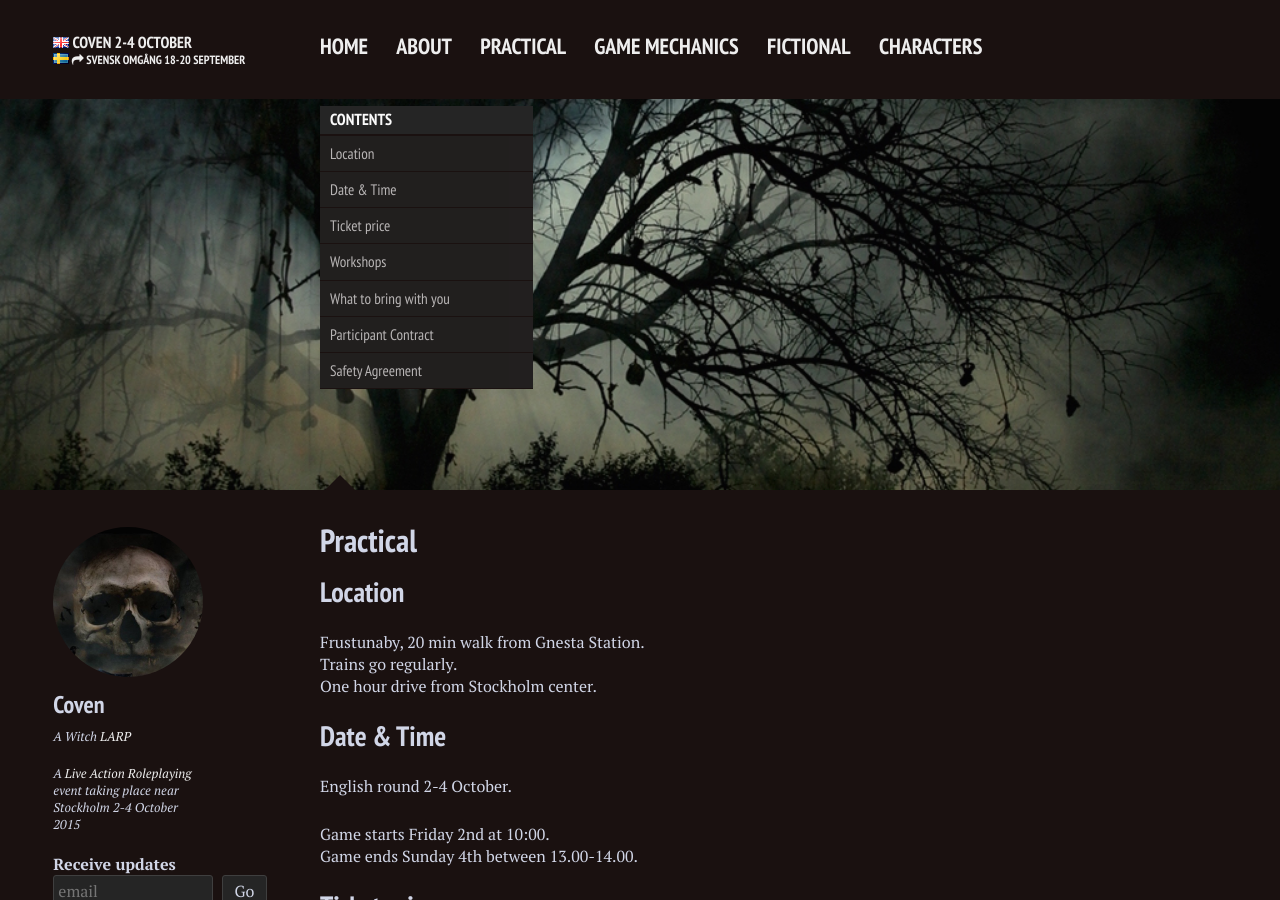
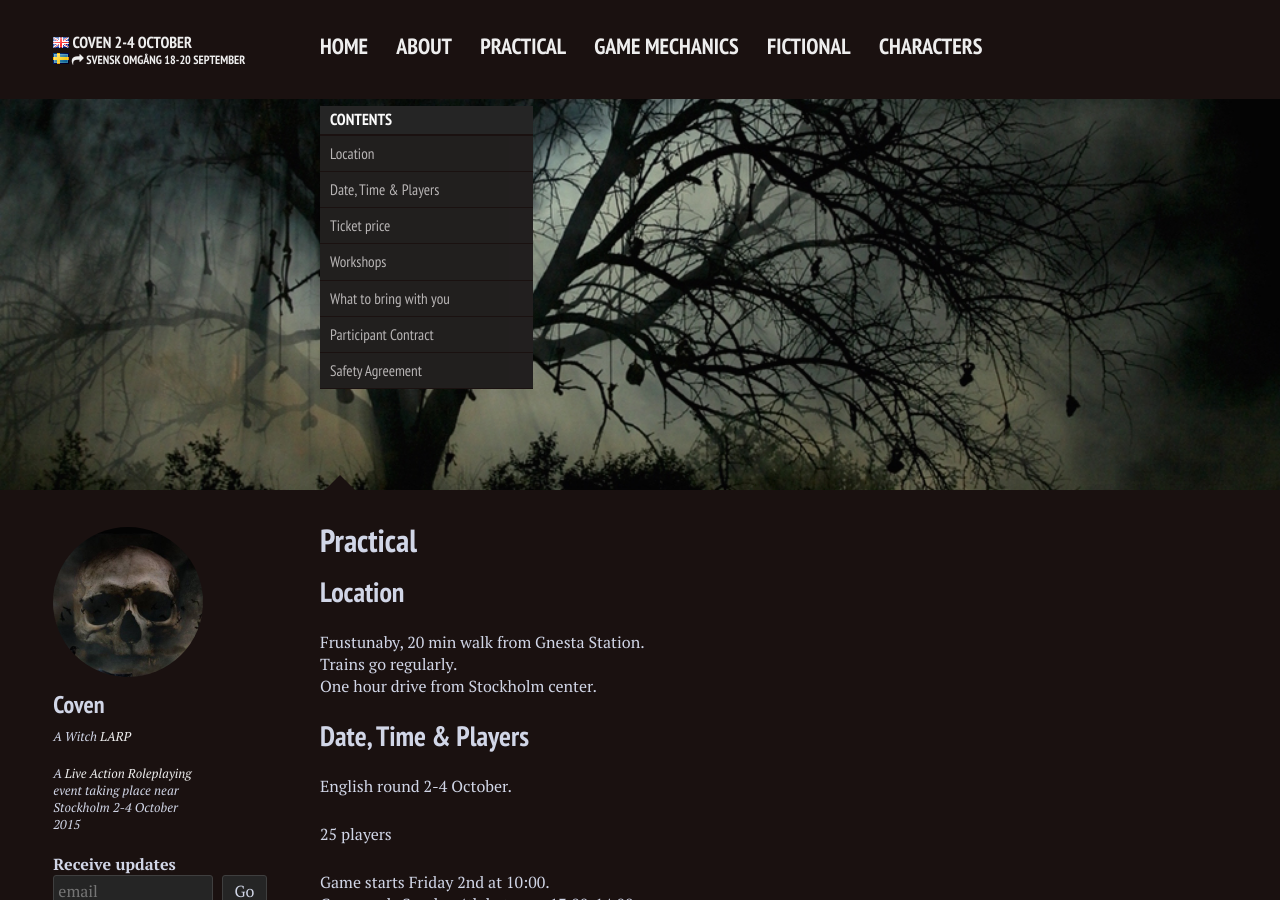
Before and after one commit to stanislavb/en.coven.nu, a Jekyll site: the page built from practical/index.md, in a window 1280 px wide and 900 px high. Built offline with Jekyll 4.4.1, drawn with Linux system fonts in a browser that asks for light colours; nearby versions of some CDN libraries.

Commit message:
Update index.md

```diff
--- a/practical/index.md
+++ b/practical/index.md
@@ -24,9 +24,11 @@ Frustunaby, 20 min walk from Gnesta Station.
 Trains go regularly.
 One hour drive from Stockholm center.
 
-## Date & Time
+## Date, Time & Players
 
 English round 2-4 October.
+
+25 players
 
 Game starts Friday 2nd at 10:00.
 Game ends Sunday 4th between 13.00-14.00.
```
